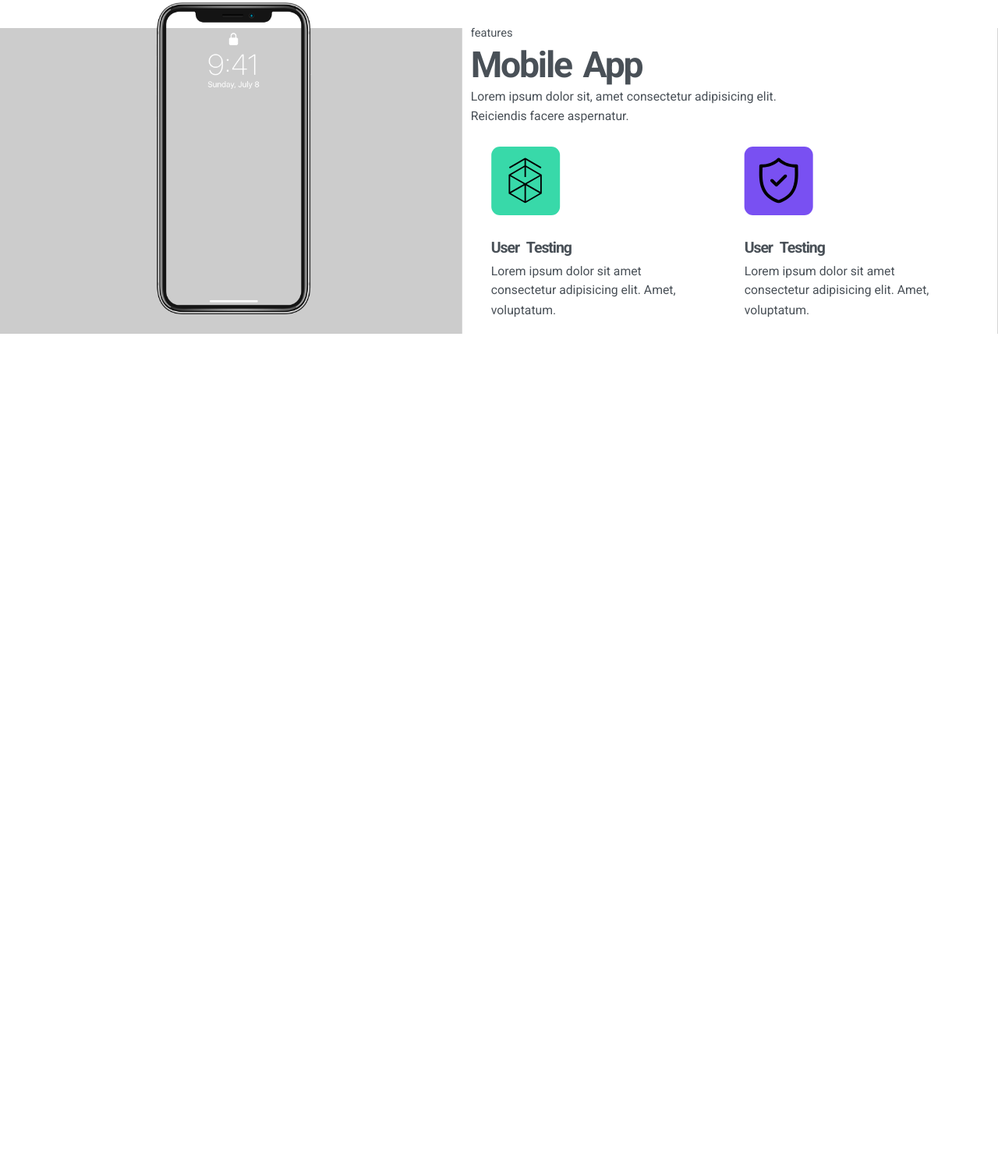
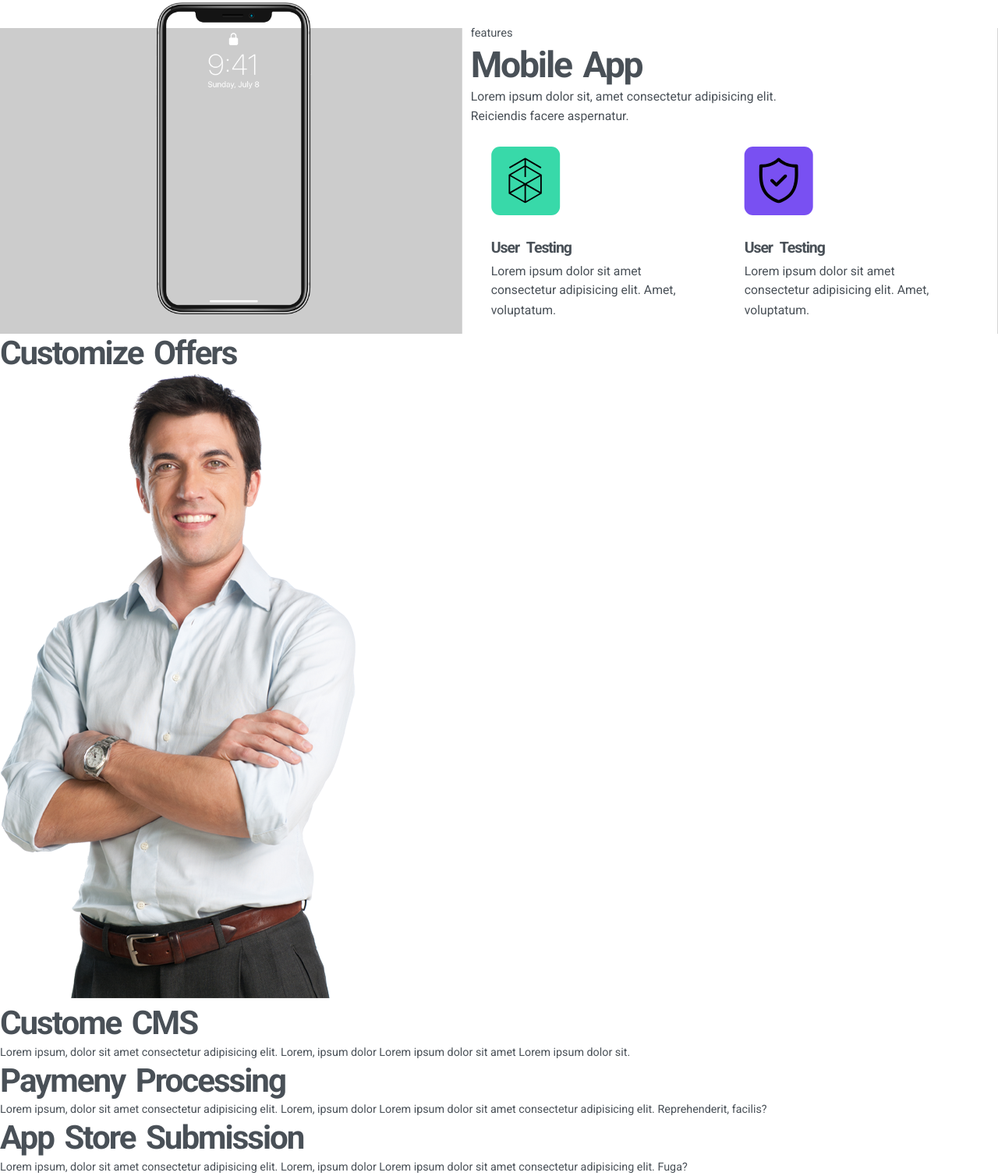
Before and after one commit to AliRezaDavuodi/frontendmentorship-05, a website: page index.html in a window 1280 px wide. Shown: the part 1124-2632 px from the top of the page at 78% size. Before the commit the page ends 1572 px from the top, so only its background shows below. Drawn offline with Linux system fonts and the light colour scheme.

Commit message:
added offers section markup

```diff
--- a/index.html
+++ b/index.html
@@ -164,6 +164,46 @@
           </div>
         </div>
       </section>
+
+      <!-- offers -->
+      <section id="offers-section">
+        <h2 class="h2 text heading offers-header">customize offers</h2>
+        <div class="container">
+          <div class="offers">
+            <div class="offers__left">
+              <div class="offers__left--img">
+                <img src="img/young person.png" alt="young person" />
+              </div>
+            </div>
+            <div class="offers__right">
+              <div class="offers__item">
+                <h2 class="text heading h2">Custome CMS</h2>
+                <p class="text paragraph">
+                  Lorem ipsum, dolor sit amet consectetur adipisicing elit.
+                  Lorem, ipsum dolor Lorem ipsum dolor sit amet Lorem ipsum
+                  dolor sit.
+                </p>
+              </div>
+              <div class="offers__item">
+                <h2 class="text heading h2">paymeny processing</h2>
+                <p class="text paragraph">
+                  Lorem ipsum, dolor sit amet consectetur adipisicing elit.
+                  Lorem, ipsum dolor Lorem ipsum dolor sit amet consectetur
+                  adipisicing elit. Reprehenderit, facilis?
+                </p>
+              </div>
+              <div class="offers__item">
+                <h2 class="text heading h2">app store submission</h2>
+                <p class="text paragraph">
+                  Lorem ipsum, dolor sit amet consectetur adipisicing elit.
+                  Lorem, ipsum dolor Lorem ipsum dolor sit amet consectetur
+                  adipisicing elit. Fuga?
+                </p>
+              </div>
+            </div>
+          </div>
+        </div>
+      </section>
     </main>
 
     <!-- footer -->
```
